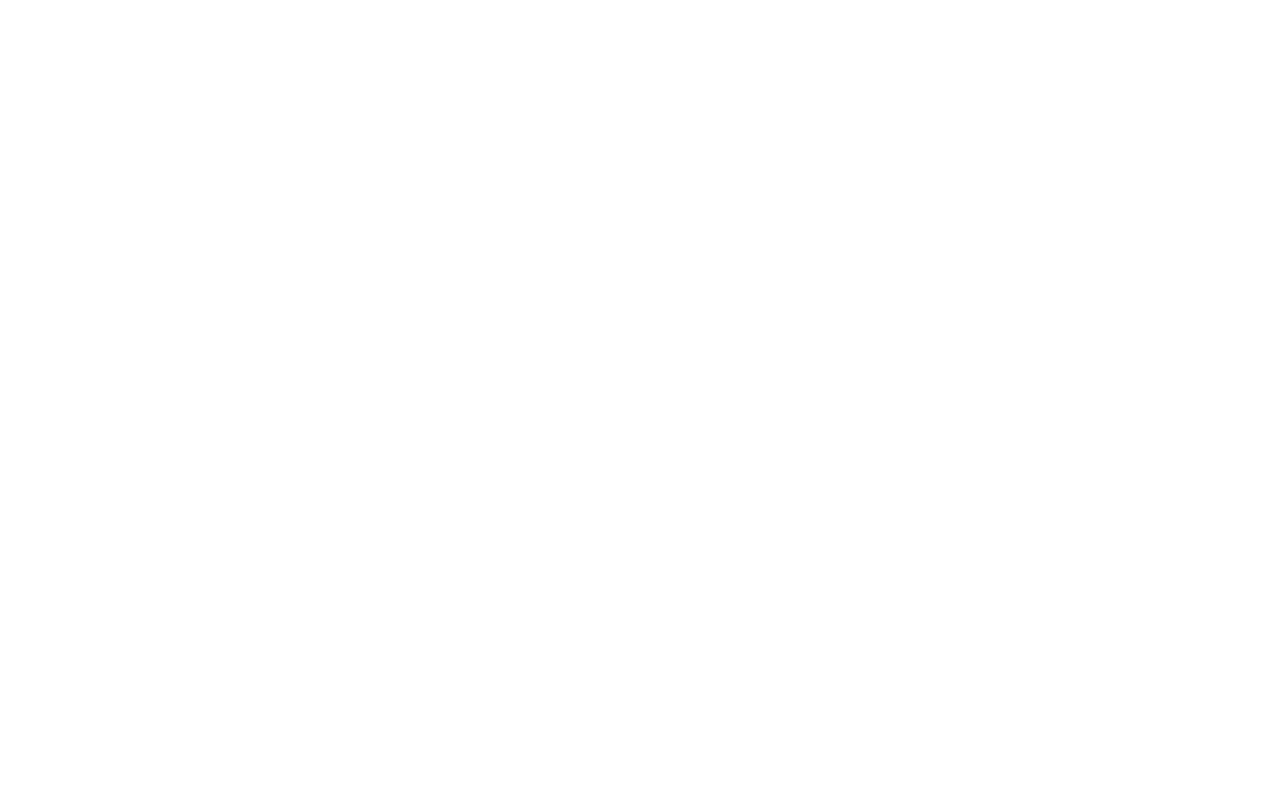
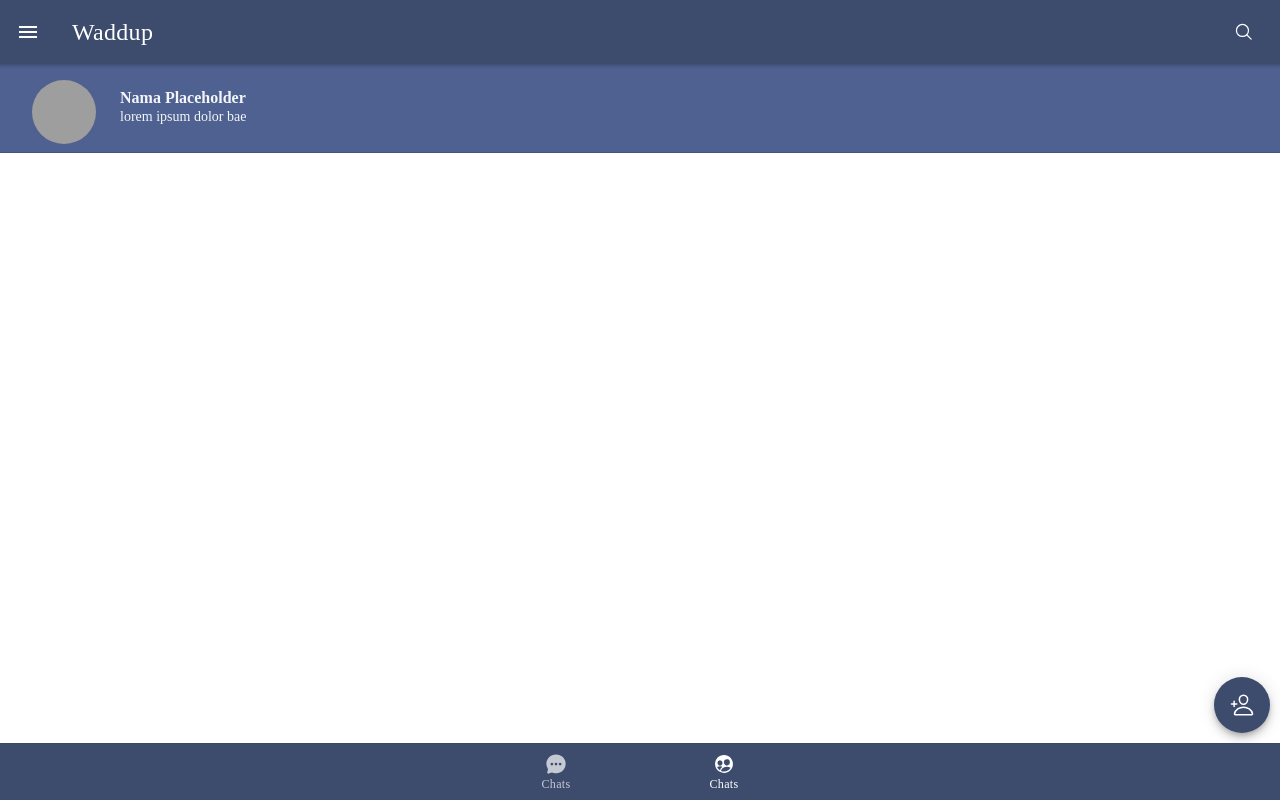
Before and after one commit to rafi365/Waddup, a React (Create React App) app: page /tabs/contacts in a window 1280 px wide. Built offline with nearby package versions, Linux system fonts and the light colour scheme; grey boxes are pictures that could not be loaded.

Commit message:
Adding some pages
Contact, Profile, Tabs, and some other things

```diff
--- a/src/App.tsx
+++ b/src/App.tsx
@@ -1,31 +1,53 @@
-import { Redirect, Route } from 'react-router-dom';
-import { IonApp, IonContent, IonFooter, IonHeader, IonIcon, IonItem, IonLabel, IonList, IonMenu, IonMenuToggle, IonRouterOutlet, IonTitle, IonToggle, IonToolbar, setupIonicReact } from '@ionic/react';
-import { IonReactRouter } from '@ionic/react-router';
-import Home from './pages/Home';
+import { Redirect, Route } from "react-router-dom";
+import {
+  IonApp,
+  IonContent,
+  IonFooter,
+  IonHeader,
+  IonIcon,
+  IonItem,
+  IonLabel,
+  IonList,
+  IonMenu,
+  IonMenuToggle,
+  IonRouterOutlet,
+  IonTitle,
+  IonToggle,
+  IonToolbar,
+  setupIonicReact,
+} from "@ionic/react";
+import { IonReactRouter } from "@ionic/react-router";
+import Home from "./pages/Home";
 
 /* Core CSS required for Ionic components to work properly */
-import '@ionic/react/css/core.css';
+import "@ionic/react/css/core.css";
 
 /* Basic CSS for apps built with Ionic */
-import '@ionic/react/css/normalize.css';
-import '@ionic/react/css/structure.css';
-import '@ionic/react/css/typography.css';
+import "@ionic/react/css/normalize.css";
+import "@ionic/react/css/structure.css";
+import "@ionic/react/css/typography.css";
 
 /* Optional CSS utils that can be commented out */
-import '@ionic/react/css/padding.css';
-import '@ionic/react/css/float-elements.css';
-import '@ionic/react/css/text-alignment.css';
-import '@ionic/react/css/text-transformation.css';
-import '@ionic/react/css/flex-utils.css';
-import '@ionic/react/css/display.css';
+import "@ionic/react/css/padding.css";
+import "@ionic/react/css/float-elements.css";
+import "@ionic/react/css/text-alignment.css";
+import "@ionic/react/css/text-transformation.css";
+import "@ionic/react/css/flex-utils.css";
+import "@ionic/react/css/display.css";
 
 /* Theme variables */
-import './theme/variables.css';
-import Login from './pages/Login';
-import SignUp from './pages/SignUp';
-import Profile from './pages/Profile';
-import Contact from './pages/Contact';
-import { helpCircleOutline, moon, personCircleOutline, settingsOutline } from 'ionicons/icons';
+import "./theme/variables.css";
+import Login from "./pages/Login";
+import SignUp from "./pages/SignUp";
+import Profile from "./pages/Profile";
+import Contact from "./pages/Contact";
+import {
+  helpCircleOutline,
+  moon,
+  personCircleOutline,
+  settingsOutline,
+} from "ionicons/icons";
+import Tabs from "./pages/Tabs";
 
 setupIonicReact();
 
@@ -36,25 +58,25 @@
 const App: React.FC = () => (
   <IonApp>
     <IonReactRouter>
-      <IonMenu contentId='main'>
+      <IonMenu contentId="main">
         <IonHeader>
-          <IonToolbar color='primary'>
-            <IonTitle className='ion-text-center'>Menu</IonTitle>
+          <IonToolbar color="primary">
+            <IonTitle className="ion-text-center">Menu</IonTitle>
           </IonToolbar>
         </IonHeader>
-        <IonContent color='medium'>
+        <IonContent color="medium">
           <IonList>
             <IonMenuToggle>
-              <IonItem>
-                <IonIcon slot='start' icon={personCircleOutline}/>
+              <IonItem button routerLink="/tabs/profile">
+                <IonIcon slot="start" icon={personCircleOutline} />
                 <IonLabel>Profile</IonLabel>
               </IonItem>
               <IonItem>
-                <IonIcon slot='start' icon={helpCircleOutline}/>
+                <IonIcon slot="start" icon={helpCircleOutline} />
                 <IonLabel>FAQ</IonLabel>
               </IonItem>
               <IonItem>
-                <IonIcon slot='start' icon={settingsOutline}/>
+                <IonIcon slot="start" icon={settingsOutline} />
                 <IonLabel>Settings</IonLabel>
               </IonItem>
               <IonItem>
@@ -70,30 +92,16 @@
           </IonList>
         </IonContent>
         <IonFooter>
-          <IonToolbar color='primary'>
-            <IonTitle className='ion-text-center'>Version 0.0.1</IonTitle>
+          <IonToolbar color="primary">
+            <IonTitle className="ion-text-center">Version 0.0.1</IonTitle>
           </IonToolbar>
         </IonFooter>
       </IonMenu>
-      <IonRouterOutlet id='main'>
-        <Route exact path="/home">
-          <Home />
-        </Route>
-        <Route exact path="/login">
-          <Login />
-        </Route>
-        <Route exact path="/signup">
-          <SignUp />
-        </Route>
-        <Route exact path="/profile">
-          <Profile />
-        </Route>
-        <Route exact path="/contact">
-          <Contact />
-        </Route>
-        <Route exact path="/">
-          <Redirect to="/home" />
-        </Route>
+      <IonRouterOutlet id="main">
+        <Route path="/tabs" component={Tabs} />
+        <Route path="/login" component={Login} />
+        <Route path="/signup" component={SignUp}/>
+        <Redirect exact from="/" to="/tabs" />
       </IonRouterOutlet>
     </IonReactRouter>
   </IonApp>
--- a/src/pages/Contact.tsx
+++ b/src/pages/Contact.tsx
@@ -1,24 +1,150 @@
-import { IonContent, IonHeader, IonPage, IonTitle, IonToolbar } from '@ionic/react';
-import ExploreContainer from '../components/ExploreContainer';
-import './Home.css';
+import {
+  IonAlert,
+  IonAvatar,
+  IonButton,
+  IonButtons,
+  IonCol,
+  IonContent,
+  IonFab,
+  IonFabButton,
+  IonGrid,
+  IonHeader,
+  IonIcon,
+  IonInput,
+  IonItem,
+  IonItemOption,
+  IonItemOptions,
+  IonItemSliding,
+  IonLabel,
+  IonList,
+  IonMenuButton,
+  IonModal,
+  IonPage,
+  IonRow,
+  IonText,
+  IonThumbnail,
+  IonTitle,
+  IonToast,
+  IonToolbar,
+} from "@ionic/react";
+import { ban, personAddOutline, searchOutline, trashBin } from "ionicons/icons";
+import { useRef, useState } from "react";
+import "./Home.css";
 
 const Contact: React.FC = () => {
+  const slidingContactRef = useRef<HTMLIonItemSlidingElement>(null);
+
+  const [ isAdding, setIsAdding ] = useState(false);
+  const [ startDeleting, setStartDeleting] = useState(false);
+  const [ toastMessage, setToastMessage ] = useState('');
+
+  const startAddContactHandler = () => {
+    console.log('Adding contact...');
+    setIsAdding(true);
+  }
+
+  const startDeleteContactHandler = () => {
+    console.log("starting delete, awaiting confirmation...");
+    setStartDeleting(true);
+    slidingContactRef.current?.closeOpened();
+  };
+
+  const deleteContactHandler = () => {
+    setStartDeleting(false);
+    setToastMessage('Contact has been deleted!')
+  };
+
+  const saveContactHandler = () => {
+    setToastMessage('Contact has been added!');
+    setIsAdding(false);
+  }
+
   return (
+    <>
+    <IonAlert isOpen={startDeleting}
+                header="Are you sure?"
+                message="Do you want to delete this friend? This cannot be undone."
+                buttons={[
+                    { text: 'No', role: 'cancel', handler: () => { setStartDeleting(false) } },
+                    { text: 'Yes', handler: deleteContactHandler }
+                ]} />
       <IonPage>
+
+      <IonModal isOpen={isAdding}>
                     <IonHeader>
                         <IonToolbar>
-          <IonTitle>Blank</IonTitle>
+                            <IonTitle>Add Friend</IonTitle>
+                        </IonToolbar>
+                    </IonHeader>
+                    <IonContent>
+                        <IonGrid>
+                            <IonRow className='ion-padding'>
+                                <IonCol>
+                                    <IonItem>
+                                        <IonLabel position='floating'>Contact Name</IonLabel>
+                                        <IonInput type='text'/>
+                                    </IonItem>
+                                </IonCol>
+                            </IonRow>
+                            <IonRow className='ion-text-center'>
+                                <IonCol>
+                                    <IonButton color='secondary' expand='block' onClick={saveContactHandler}>Save</IonButton>
+                                </IonCol>
+                                <IonCol>
+                                    <IonButton fill='clear' color='dark' onClick={() => setIsAdding(false)}>Cancel</IonButton>
+                                </IonCol>
+                            </IonRow>
+                        </IonGrid>
+                    </IonContent>
+                </IonModal>
+
+        <IonHeader>
+          <IonToolbar color="primary">
+            <IonButtons slot="start">
+              <IonMenuButton />
+            </IonButtons>
+            <IonTitle className="cus_font">Waddup</IonTitle>
+            <IonButtons slot="end" className="ion-margin">
+              <IonButton slot="icon-only">
+                <IonIcon icon={searchOutline} />
+              </IonButton>
+            </IonButtons>
           </IonToolbar>
         </IonHeader>
         <IonContent fullscreen>
-        <IonHeader collapse="condense">
-          <IonToolbar>
-            <IonTitle size="large">Blank</IonTitle>
-          </IonToolbar>
-        </IonHeader>
-        <ExploreContainer />
+          <IonItemSliding ref={slidingContactRef}>
+            <IonItem color="secondary" lines="full" button>
+              <IonThumbnail slot="start" className="ion-margin">
+                <IonAvatar>
+                  <img src="https://media.discordapp.net/attachments/765461987718332416/962249598267687012/unknown.png" />
+                </IonAvatar>
+              </IonThumbnail>
+              <IonLabel color="light" className="ion-margin">
+                <IonText>
+                  <strong>Nama Placeholder</strong>
+                </IonText>
+                <br />
+                <p>lorem ipsum dolor bae</p>
+              </IonLabel>
+            </IonItem>
+            <IonItemOptions side="end">
+              <IonItemOption color="danger" onClick={startDeleteContactHandler}>
+                <IonIcon slot="icon-only" icon={trashBin} />
+              </IonItemOption>
+            </IonItemOptions>
+          </IonItemSliding>
+          <IonFab horizontal="end" vertical="bottom" slot="fixed">
+            <IonFabButton color="primary" onClick={startAddContactHandler}>
+              <IonIcon icon={personAddOutline} />
+            </IonFabButton>
+          </IonFab>
         </IonContent>
+        <IonToast isOpen={!!toastMessage}
+                    message={toastMessage}
+                    duration={2000}
+                    onDidDismiss={() => { setToastMessage('') }} />
       </IonPage>
+    </>
   );
 };
 
--- a/src/pages/Login.tsx
+++ b/src/pages/Login.tsx
@@ -1,7 +1,6 @@
 import { IonCol, IonContent, IonGrid,  IonPage, IonRow, IonTitle,  IonText, IonButton} from '@ionic/react';
 import { useRef, useState } from 'react';
 import {Link} from 'react-router-dom';
-import ExploreContainer from '../components/ExploreContainer';
 import './Home.css';
 
 const Login: React.FC = () => {
--- a/src/pages/SignUp.tsx
+++ b/src/pages/SignUp.tsx
@@ -1,7 +1,6 @@
 import { IonButton, IonCol, IonContent, IonGrid, IonPage, IonRow, IonText, IonTitle} from '@ionic/react';
 import { useRef, useState } from 'react';
 import { Link } from 'react-router-dom';
-import ExploreContainer from '../components/ExploreContainer';
 import './Home.css';
 
 const SignUp: React.FC = () => {
--- /dev/null
+++ b/src/pages/Tabs.tsx
@@ -0,0 +1,34 @@
+import React from "react";
+
+import { IonIcon, IonLabel, IonRouterOutlet, IonTabBar, IonTabButton, IonTabs } from "@ionic/react";
+import { chatbubbleEllipses, peopleCircle } from "ionicons/icons";
+import { Redirect, Route } from "react-router";
+import Home from "../pages/Home";
+import Contact from "../pages/Contact";
+import Profile from "./Profile";
+
+const Tabs = () => (
+    <>
+        <IonTabs>
+            <IonRouterOutlet>
+                <Route path='/tabs/home' component={Home}/>
+                <Route path='/tabs/contacts' component={Contact} />
+                <Route path="/tabs/profile" component={Profile} />
+                <Redirect exact path='/tabs' to='/tabs/home' />
+            </IonRouterOutlet>
+            <IonTabBar slot='bottom' color="primary">
+                <IonTabButton tab='home' href='/tabs/home'>
+                    <IonIcon icon={chatbubbleEllipses}/>
+                    <IonLabel>Chats</IonLabel>
+                </IonTabButton>
+                <IonTabButton tab='contacts' href='/tabs/contacts'>
+                    <IonIcon icon={peopleCircle}/>
+                    <IonLabel>Chats</IonLabel>
+                </IonTabButton>
+            </IonTabBar>
+        </IonTabs>
+
+    </>
+)
+
+export default Tabs;
```
Also changed, not shown: src/pages/Home.css (+28 -0 lines), src/pages/Home.tsx (+4 -7 lines), src/pages/Profile.tsx (+36 -12 lines). Lines whose indentation alone changed are shown as unchanged.
